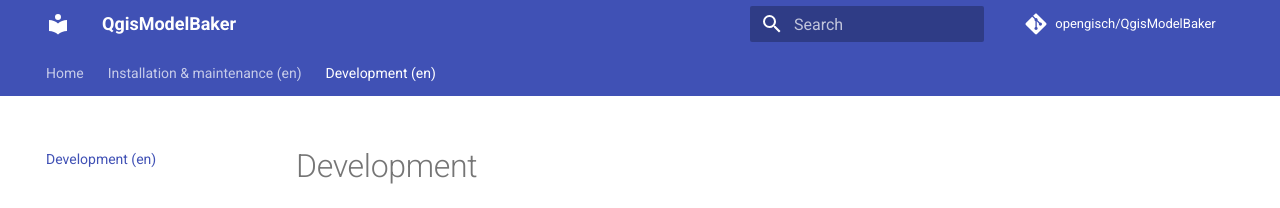
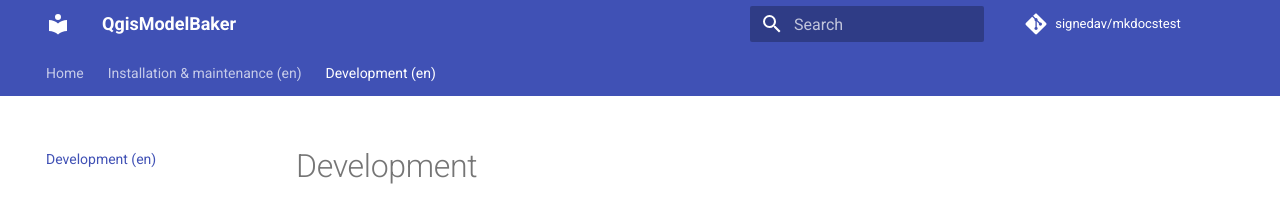
Before and after one commit to signedav/mkdocstest, an MkDocs documentation site: the page built from docs/development.md, in a window 1280 px wide. Shown: the top 208 px of the page. Built offline with MkDocs 1.6.1 and Material for MkDocs 9.7.7, drawn with Linux system fonts in a browser that asks for light colours; comment, search, counter and statistics services are not loaded.

Commit message:
change url

```diff
--- a/mkdocs.yml
+++ b/mkdocs.yml
@@ -4,9 +4,9 @@
   This site contains documentation about QGIS Model Baker
 
 # Repository
-repo_name: opengisch/QgisModelBaker
-repo_url: https://github.com/opengisch/QgisModelBaker
-edit_uri: https://github.com/opengisch/QgisModelBaker/tree/master/docs/
+repo_name: signedav/mkdocstest
+repo_url: https://github.com/signedav/mkdocstest
+edit_uri: https://github.com/signedav/mkdocstest/tree/master/docs/
 
 # Theme configuration
 theme:
```
